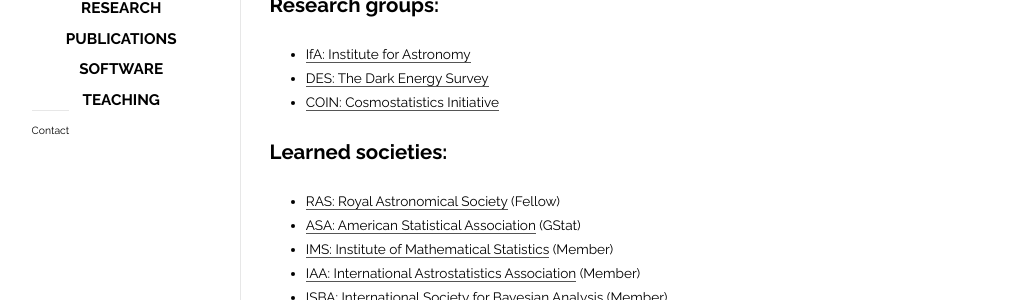
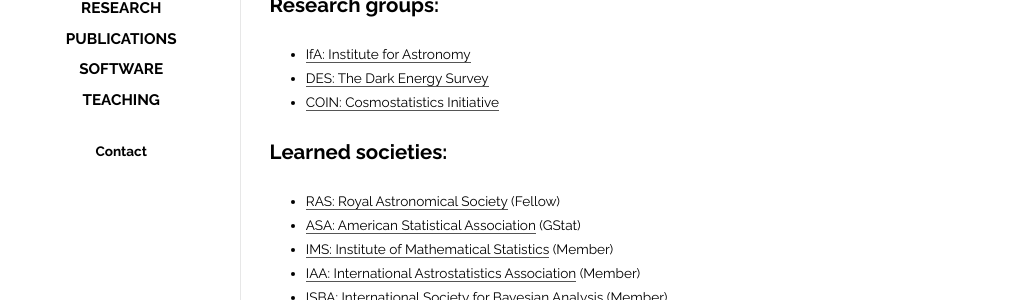
Before and after one commit to moews/moews.github.io, a Jekyll site: the page built from index.html, in a window 1280 px wide. Shown: the part 272-572 px from the top of the page, without its empty margins (118-1144 px from the left). Built offline with Jekyll 4.4.1, drawn with Linux system fonts in a browser that asks for light colours.

Commit message:
Update default.html

```diff
--- a/_layouts/default.html
+++ b/_layouts/default.html
@@ -38,10 +38,10 @@
               {% endunless %}
             {% endfor %}
           </ul>
-          <span class="footer">
-            <a href="javascript:window.location.href=atob('bWFpbHRvOmJtb2V3c0Byb2UuYWMudWs=')">Contact</a>
-          </span>
         </div>
+        <span class="tagline">
+          <a href="javascript:window.location.href=atob('bWFpbHRvOmJtb2V3c0Byb2UuYWMudWs=')">Contact</a>
+        </span>
         <!--<div class="footer">
           <span id="footer-links">
             <a href="" class="footer-link">About</a> <span class="separator">&bull;</span>
```
